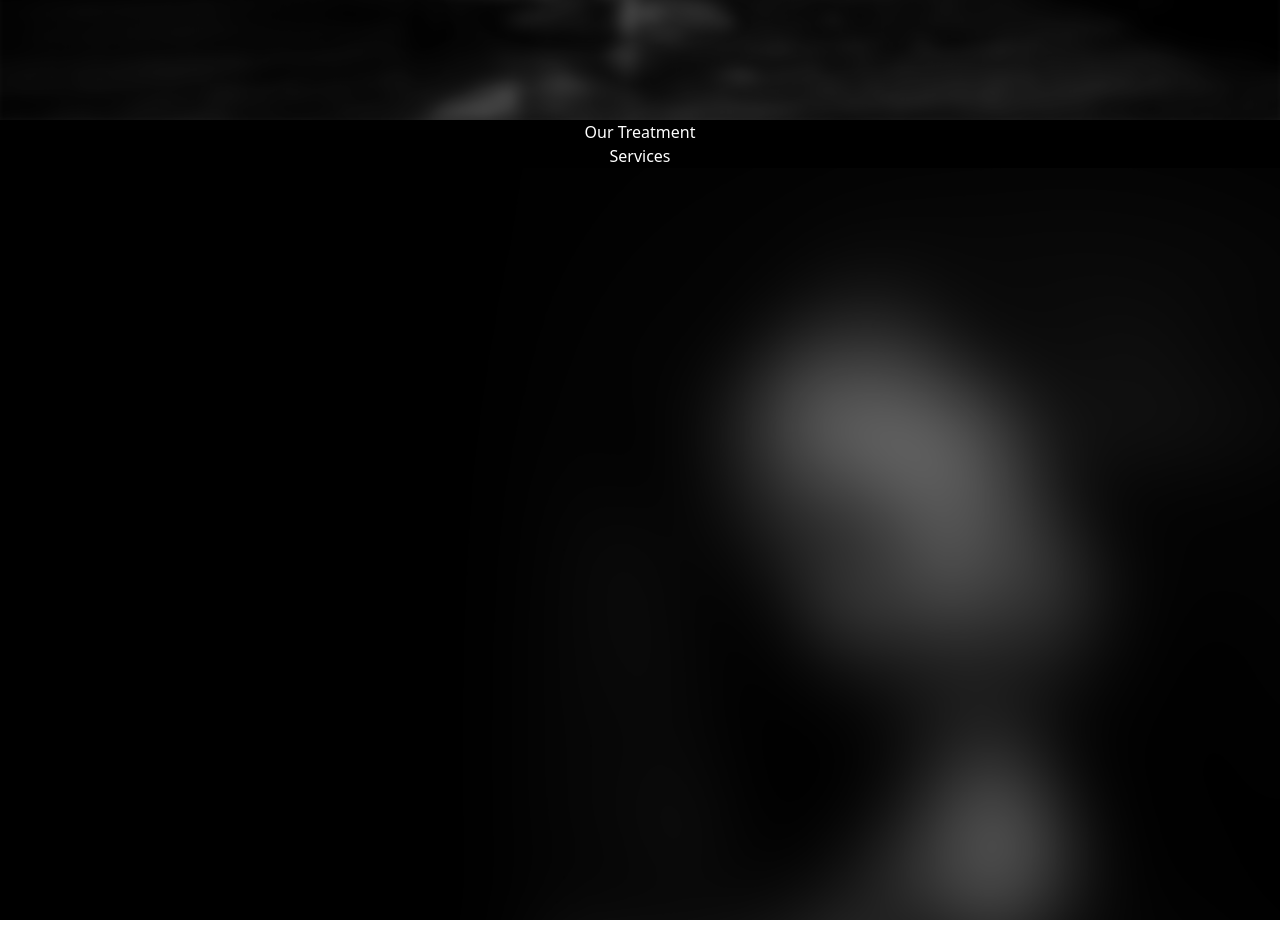
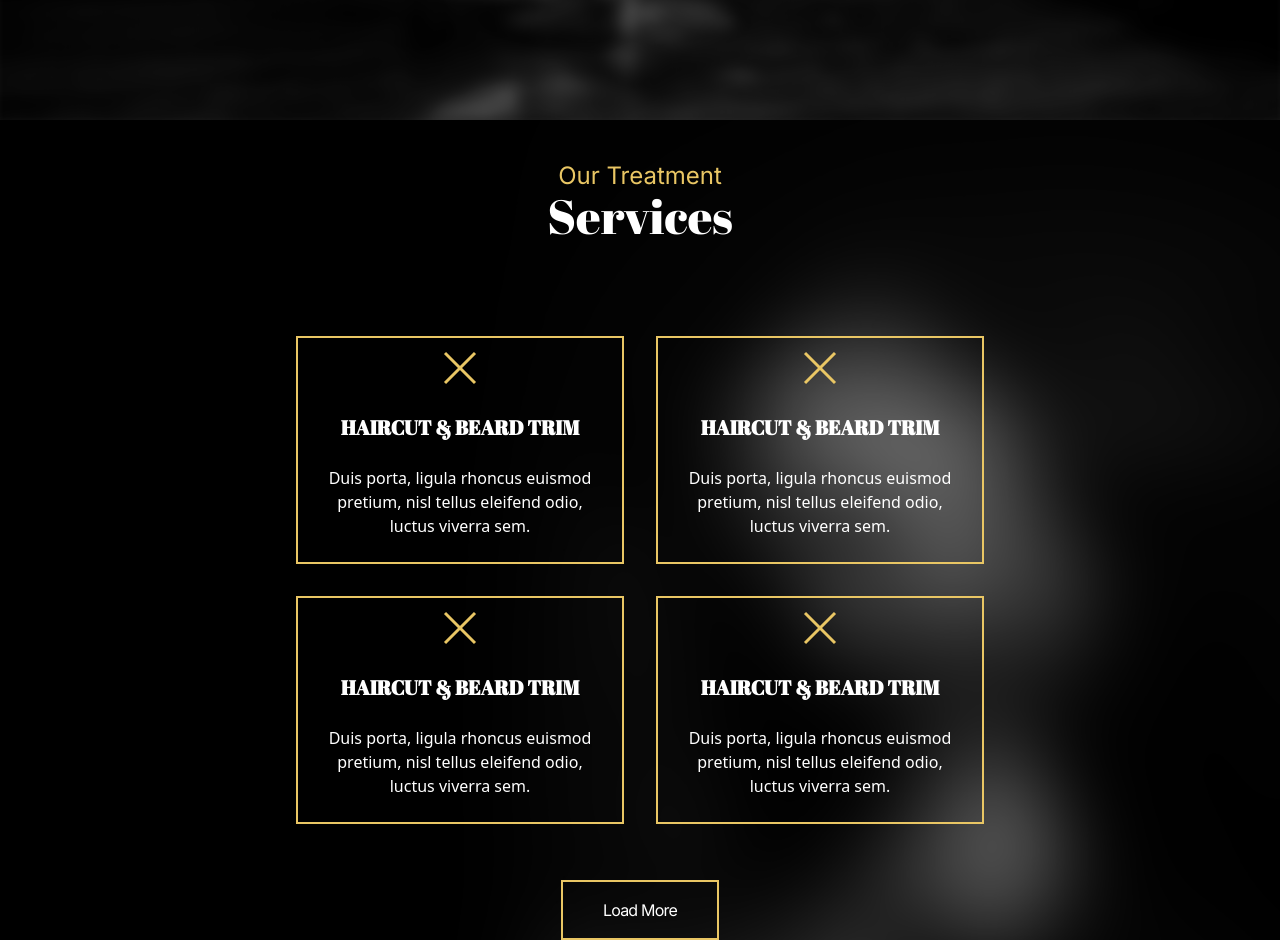
Before and after one commit to JerryHulass/jm-barber, a React (Vite) app: page / in a window 1280 px wide. Shown: the part 680-1620 px from the top of the page. Built offline with nearby package versions, Linux system fonts and the light colour scheme.

Commit message:
started Services Component

```diff
--- a/src/components/Navbar.jsx
+++ b/src/components/Navbar.jsx
@@ -27,7 +27,9 @@ export default function Navbar() {
                     className="relative items-center justify-center px-10 py-4 overflow-hidden inter tracking-tighter text-white group border-2"
                     style={{ borderColor: "#E9C664" }}
                 >
-                    <span className="absolute w-0 h-0 transition-all duration-500 ease-out bg-[#E9C664] rounded-full group-hover:w-56 group-hover:h-56"></span>
+                    <span
+                      className="absolute left-1/2 top-1/2 w-0 h-0 transition-all duration-500 ease-out bg-[#E9C664] rounded-full group-hover:w-56 group-hover:h-56 -translate-x-1/2 -translate-y-1/2"
+                    />
                     <span className="absolute inset-0 w-full h-full -mt-1 rounded-lg opacity-30 bg-gradient-to-b from-transparent via-transparent"></span>
                     <span className="relative">Book Appointment</span>
                 </a>
--- a/src/components/Services.jsx
+++ b/src/components/Services.jsx
@@ -1,12 +1,46 @@
 export default function Services() {
     return (
-        <>
-            <div className="h-screen w-full bg-[url('/images/img.png')] bg-cover bg-top">
-                 <div className="bg-black items-center justify-center flex flex-col">
-                <p className="text-white">Our Treatment</p>
-                <h1 className="text-white">Services</h1>
+        <div className="w-full bg-[url('/images/img.png')] bg-cover bg-top flex flex-col items-center justify-center">
+            <div className="items-center justify-center flex flex-col mt-10 mb-14">
+                <p className="text-[#E9C664] text-2xl" style={{ fontFamily: "Inter, serif" }}>Our Treatment</p>
+                <h1 className="text-white font-{abril} text-5xl" style={{ fontFamily: "Abril Fatface, serif" }}>Services</h1>
             </div>
+            {/* This wrapper controls the width for both grid and button */}
+            <div className="w-full flex flex-col items-center">
+                <div className="w-full md:w-3/5 flex flex-col items-center">
+                    <div className="grid grid-cols-1 sm:grid-cols-2 md:grid-cols-2 gap-8 p-10 md:gap-22 lg:gap-8 w-full">
+                        {[1, 2, 3, 4].map((i) => (
+                            <div
+                                key={i}
+                                className="flex flex-col items-center justify-center border-2 border-[#E9C664] bg-transparent min-w-[220px] min-h-[220px] max-w-[330px]"
+                            >
+                                {/* Replace with your SVG/icon */}
+                                <svg width="60" height="60" viewBox="0 0 60 60" fill="none">
+                                    <path d="M15 15L45 45" stroke="#E9C664" strokeWidth="3" />
+                                    <path d="M45 15L15 45" stroke="#E9C664" strokeWidth="3" />
+                                </svg>
+                                <h2 className="text-white font-bold text-xl mt-4 mb-2 text-center" style={{ fontFamily: "Abril Fatface, serif" }}>
+                                    HAIRCUT & BEARD TRIM
+                                </h2>
+                                <p className="text-white text-center text-base pt-4 pb-6 px-6">
+                                    Duis porta, ligula rhoncus euismod pretium, nisl tellus eleifend odio, luctus viverra sem.
+                                </p>
+                            </div>
+                        ))}
+                    </div>
+                    <a
+                        href="#_"
+                        className="mt-4 relative items-center justify-center px-10 py-4 overflow-hidden inter tracking-tighter text-white group border-2"
+                        style={{ borderColor: "#E9C664" }}
+                    >
+                        <span
+                          className="absolute left-1/2 top-1/2 w-0 h-0 transition-all duration-500 ease-out bg-[#E9C664] rounded-full group-hover:w-56 group-hover:h-56 -translate-x-1/2 -translate-y-1/2"
+                        />
+                        <span className="absolute inset-0 w-full h-full -mt-1 rounded-lg opacity-30 bg-gradient-to-b from-transparent via-transparent"></span>
+                        <span className="relative">Load More</span>
+                    </a>
+                </div>
             </div>
-        </>
+        </div>
     );
 }
```
